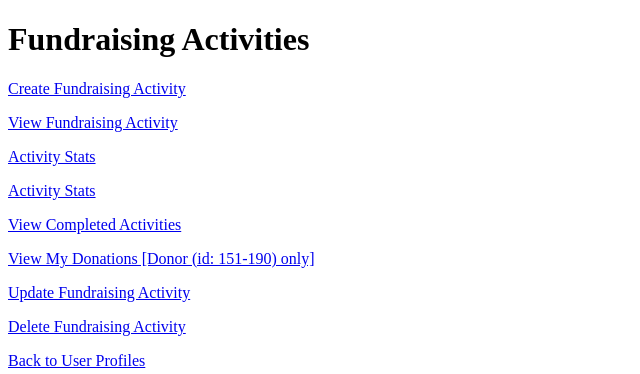
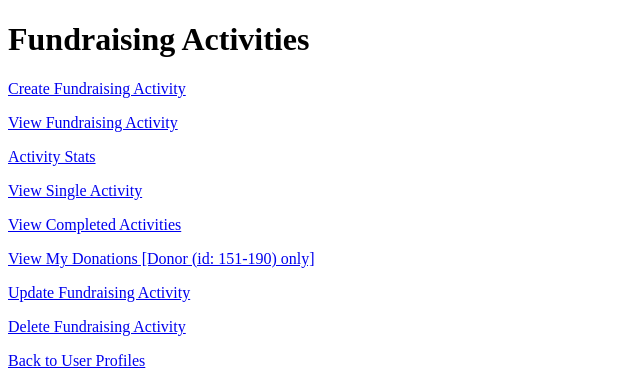
Before and after one commit to Anythingsaf22/CSIT314-SDM, a Flask app: page /activities in a window 1280 px wide. Shown: the top 374 px of the page, without its empty margins (0-640 px from the left). Run offline with Flask 3, Linux system fonts and the light colour scheme.

Commit message:
Update list_activities.html

```diff
--- a/templates/activities/list_activities.html
+++ b/templates/activities/list_activities.html
@@ -24,7 +24,7 @@
         <a href="{{ url_for('fundraising_activity.activity_stats') }}">Activity Stats</a>
     </p>
     <p>
-        <a href="{{ url_for('fundraising_activity.activity_stats') }}">Activity Stats</a>
+        <a href="{{ url_for('fundraising_activity.view_single_activity') }}">View Single Activity</a>
     </p>
     <p>
         <a href="{{ url_for('fundraising_activity.view_completed_activities') }}">View Completed Activities</a>
```
